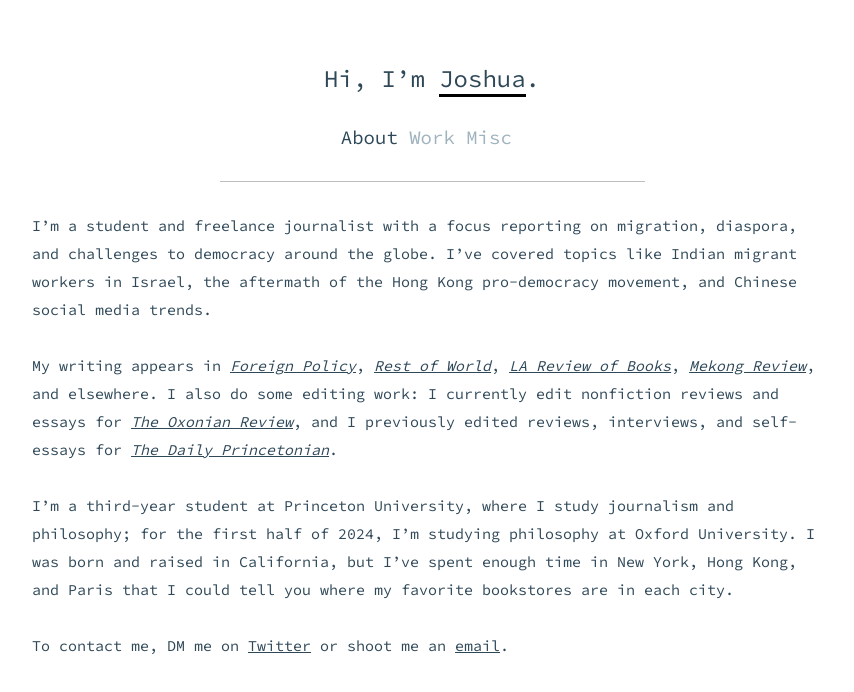
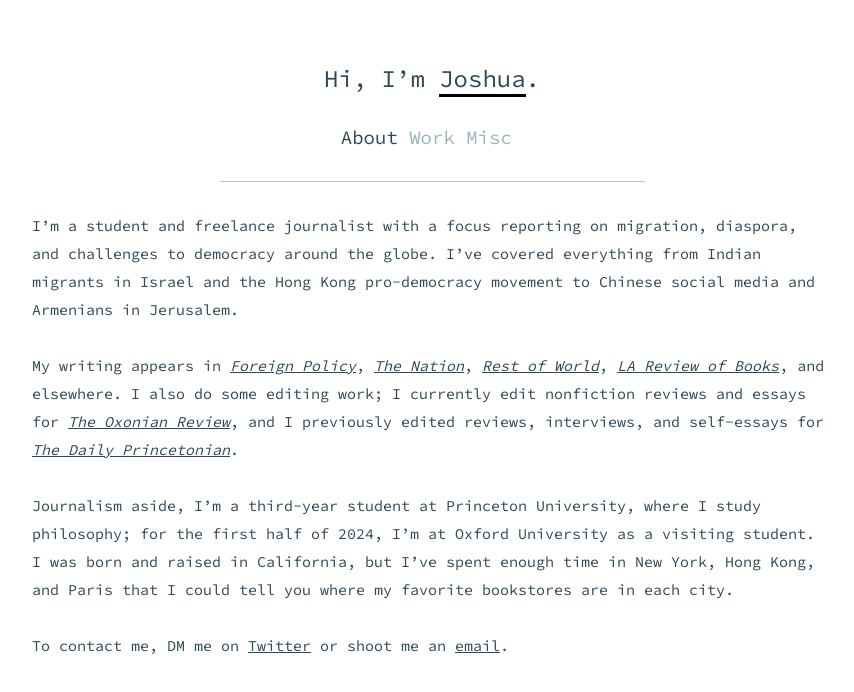
Before and after one commit to joshuaqyang/joshuayang.me, a plain HTML site: page index.html in a window 1280 px wide. Shown: the whole page, without its empty margins (208-1062 px from the left). Drawn offline with nearby package versions, Linux system fonts and the light colour scheme.

Commit message:
adding the nation story

```diff
--- a/index.html
+++ b/index.html
@@ -58,9 +58,9 @@
         <div id="shown-content" style="display: block">
           <hr id="about-hr">
           <div class="main-content" id="about">
-            <div class="body-text">I&rsquo;m a student and freelance journalist with a focus reporting on migration, diaspora, and challenges to democracy around the globe. I&rsquo;ve covered topics like Indian migrant workers in Israel, the aftermath of the Hong Kong pro-democracy movement, and Chinese social media trends. <br><br>
-              My writing appears in <a href="https://foreignpolicy.com/2023/09/25/hong-kong-authoritarian-crackdown-censorship-china-ccp/"><i>Foreign Policy</i></a>, <a href="https://restofworld.org/2023/chinese-social-media-hong-kong-politicians/"><i>Rest of World</i></a>, <a href="https://lareviewofbooks.org/article/a-memoryless-hong-kong-on-shibani-mahtani-and-timothy-mclaughlins-among-the-braves-and-brian-kerns-liberate-hong-kong/"><i>LA Review of Books</i></a>, <a href="https://mekongreview.com/real-lives"><i>Mekong Review</i></a>, and elsewhere. I also do some editing work: I currently edit nonfiction reviews and essays for <a href="https://oxonianreview.com"><i>The Oxonian Review</i></a>, and I previously edited reviews, interviews, and self-essays for <a href="https://www.dailyprincetonian.com/staff/joshua-yang"><i>The Daily Princetonian</i></a>.<br><br>
-            I&rsquo;m a third-year student at Princeton University, where I study journalism and philosophy; for the first half of 2024, I&rsquo;m studying philosophy at Oxford University. I was born and raised in California, but I&rsquo;ve spent enough time in New York, Hong Kong, and Paris that I could tell you where my favorite bookstores are in each city.<br><br>
+            <div class="body-text">I&rsquo;m a student and freelance journalist with a focus reporting on migration, diaspora, and challenges to democracy around the globe. I&rsquo;ve covered everything from Indian migrants in Israel and the Hong Kong pro-democracy movement to Chinese social media and Armenians in Jerusalem. <br><br>
+              My writing appears in <a href="https://foreignpolicy.com/2023/09/25/hong-kong-authoritarian-crackdown-censorship-china-ccp/"><i>Foreign Policy</i></a>, <a href="https://www.thenation.com/article/world/east-jerusalem-armenian-quarter-land-deal-hotel/"><i>The Nation</i></a>, <a href="https://restofworld.org/2023/chinese-social-media-hong-kong-politicians/"><i>Rest of World</i></a>, <a href="https://lareviewofbooks.org/article/a-memoryless-hong-kong-on-shibani-mahtani-and-timothy-mclaughlins-among-the-braves-and-brian-kerns-liberate-hong-kong/"><i>LA Review of Books</i></a>, and elsewhere. I also do some editing work; I currently edit nonfiction reviews and essays for <a href="https://oxonianreview.com"><i>The Oxonian Review</i></a>, and I previously edited reviews, interviews, and self-essays for <a href="https://www.dailyprincetonian.com/staff/joshua-yang"><i>The Daily Princetonian</i></a>.<br><br>
+            Journalism aside, I&rsquo;m a third-year student at Princeton University, where I study philosophy; for the first half of 2024, I&rsquo;m at Oxford University as a visiting student. I was born and raised in California, but I&rsquo;ve spent enough time in New York, Hong Kong, and Paris that I could tell you where my favorite bookstores are in each city.<br><br>
             To contact me, DM me on <a href="https://twitter.com/joshuaqyang">Twitter</a> or shoot me an <a href="mailto:joshuayang@princeton.edu">email</a>.</div>
           </div>
           <!--
@@ -73,11 +73,11 @@
           <div id="portfolio-en" class="portfolio-en" style="display: none">
             <div class="body-text">For a full list of my work, see my <a href="https://muckrack.com/joshuaqyang/portfolio">Muckrack</a>.</div><br>
             <div class="body-text" style="height:10px;"><b>[Reportage]</b></div><br>
+            <div class="body-text"><a style="text-decoration: none" href="https://www.thenation.com/article/world/east-jerusalem-armenian-quarter-land-deal-hotel/"><b>The Dubious Land Deal Threatening East Jerusalem&rsquo;s Armenian Quarter</a>, <i>The Nation</i>, May 2024.</b><br> > A shady land deal with alleged ties to Israeli settlers threatens Jerusalem&rsquo;s centuries-old Armenian diaspora — and the existence of a pluralistic Jerusalem for Christians, Muslims, and Jews alike.</div><br>
             <div class="body-text"><a style="text-decoration: none" href="https://foreignpolicy.com/2024/04/25/israel-agriculture-india-palestinians-foreign-workers-rights/"><b>Israel is Desperate to Replace Palestinian Farmhands</a>, <i>Foreign Policy</i>, April 2024.</b><br> > Indian migrant workers who have come to the country after Oct. 7 report enduring months of mistreatment and exploitation.</div><br>
             <div class="body-text"><a style="text-decoration: none" href="https://mekongreview.com/real-lives/"><b>Real Lives</a>, <i>Mekong Review</i>, November 2023.</b><br> > Profiling a community archive that keeps Hong Kong stories alive.</div><br>
             <div class="body-text"><a style="text-decoration: none" href="https://restofworld.org/2023/chinese-social-media-hong-kong-politicians/"><b>Hong Kong politicians are making a splash on Chinese social media – and finding mainland fans</a>, <i>Rest of World</i>, August 2023.</b><br> > Hong Kong leaders are opening accounts on mainland Chinese social media.</div><br>
             <div class="body-text"><a style="text-decoration: none" href="https://theyappie.com/marshall-islands-climate-nuclear/"><b>Resilience in community: Marshallese leaders race to fill gaps in aid amid &#8216;existential threats,&#8217;</a> <i>The Yappie</i>, May 2022.</b><br> > Documenting the Marshallese diaspora&rsquo;s response to climate change and a lingering nuclear legacy. [Supported by a grant from Solutions Journalism Network.]</div><br>
-            <div class="body-text"><a style="text-decoration: none" href="https://theyappie.com/dear-asian-youth-is-rewriting-the-narrative-one-post-at-a-time/"><b>Dear Asian Youth is rewriting the narrative, one post at a time,</a> <i>The Yappie</i>, March 2021.</b><br> > Teens take to social media for AAPI activism.</div><br>
             <div class="body-text" style="height:10px;"><b>[Opinion/Analysis]</b></div><br>
             <div class="body-text"><a style="text-decoration: none" href="https://foreignpolicy.com/2023/09/25/hong-kong-authoritarian-crackdown-censorship-china-ccp/"><b>Hong Kong&rsquo;s Bureaucrats Don&rsquo;t Make Good Authoritarians</a>, <i>Foreign Policy</i>, September 2023.</b><br> > It turns out the Hong Kong government is really good at self-sabotage.</div><br>
             <div class="body-text" style="height:10px;"><b>[Essays]</b></div><br>
```
